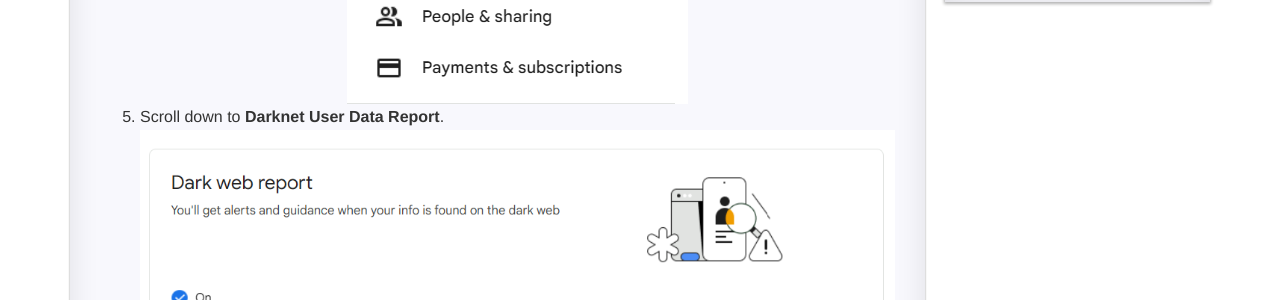
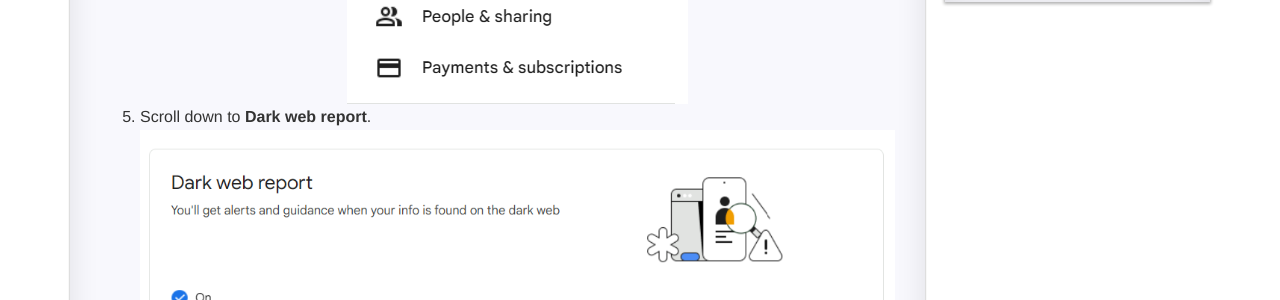
Before and after one commit to eqozqq/eqozqq.github.io, a Jekyll site: the page built from _posts/2024-10-10-how-to-check-if-your-data-is-in-the-darknet-using-google.md, in a window 1280 px wide and 900 px high, scrolled down 1201 px. Shown: the part 152-452 px from the top of the window. Built offline with Jekyll 4.4.1, drawn with Linux system fonts in a browser that asks for light colours; comment, search, counter and statistics services are not loaded.

Commit message:
Update 2024-10-10-how-to-check-if-your-data-is-in-the-darknet-using-google.md

```diff
--- a/_posts/2024-10-10-how-to-check-if-your-data-is-in-the-darknet-using-google.md
+++ b/_posts/2024-10-10-how-to-check-if-your-data-is-in-the-darknet-using-google.md
@@ -32,7 +32,7 @@ To check your data, follow these steps:
    <img src="{{ site.baseurl }}/assets/images/20241010123446.png" alt="Step 3" style="display: block; margin: 0 auto; max-width: 100%; height: auto;">
 4. Go to the **Security** tab.
    <img src="{{ site.baseurl }}/assets/images/20241010123627.png" alt="Step 4" style="display: block; margin: 0 auto; max-width: 100%; height: auto;">
-5. Scroll down to **Darknet User Data Report**.
+5. Scroll down to **Dark web report**.
    <img src="{{ site.baseurl }}/assets/images/20241010123723.png" alt="Step 5" style="display: block; margin: 0 auto; max-width: 100%; height: auto;">
 6. Go to **See results**.
     <img src="{{ site.baseurl }}/assets/images/20241010124048.png" alt="Step 6" style="display: block; margin: 0 auto; max-width: 100%; height: auto;">
```
